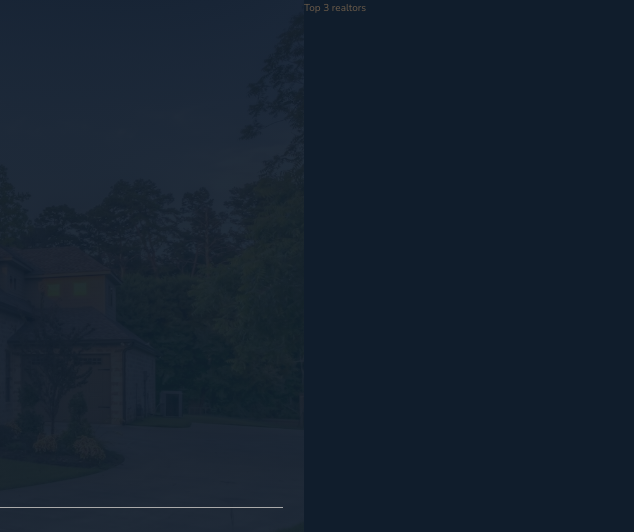
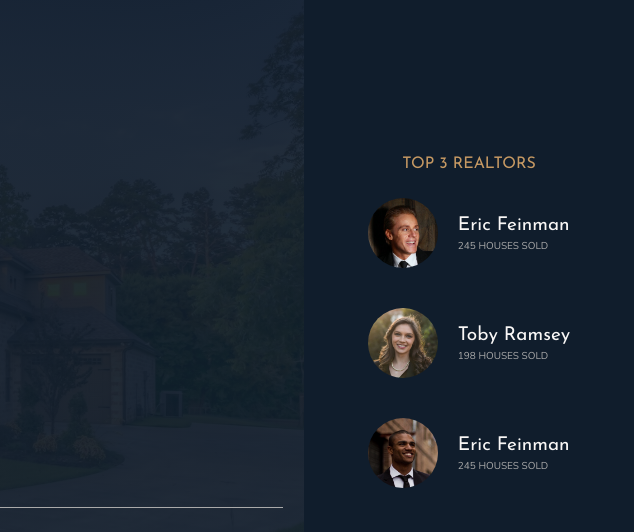
Before and after one commit to marichka-offen/CSS-project-3, a website: page index.html in a window 1280 px wide. Shown: the top 532 px of the page, 646-1280 px from the left. Drawn offline with nearby package versions, Linux system fonts and the light colour scheme.

Commit message:
Work on realtors section: Layout section using grid.

```diff
--- a/index.html
+++ b/index.html
@@ -34,7 +34,26 @@
     </header>
 
     <div class="realtors">
-      Top 3 realtors
+      <h3 class="heading-3">Top 3 realtors</h3>
+      <div class="realtors__list">
+          <img src="img/realtor-1.jpeg" alt="Realtor 1" class="realtors__image">
+          <div class="realtors__detailes">
+              <h4 class="heading-4 heading-4--light">Eric Feinman</h4>
+              <p class="realtors__sold">245 houses sold</p>
+          </div>
+
+          <img src="img/realtor-2.jpeg" alt="Realtor 2" class="realtors__image">
+          <div class="realtors__detailes">
+            <h4 class="heading-4 heading-4--light">Toby Ramsey</h4>
+            <p class="realtors__sold">198 houses sold</p>
+        </div>
+
+          <img src="img/realtor-3.jpeg" alt="Realtor 3" class="realtors__image">
+          <div class="realtors__detailes">
+            <h4 class="heading-4 heading-4--light">Eric Feinman</h4>
+            <p class="realtors__sold">245 houses sold</p>
+        </div>
+      </div>
     </div>
 
     <section class="features">
--- a/sass/_realtors.scss
+++ b/sass/_realtors.scss
@@ -1,4 +1,30 @@
 .realtors {
   background-color: $color-secondary;
   grid-column: col-start 7 / full-end;
+  padding: 3rem;
+  display: grid;
+  align-content: center;
+  justify-content: center;
+  grid-row-gap: 2rem;
+  justify-items: center;
+
+  &__list {
+    display: grid;
+    grid-template-columns: min-content max-content;
+    grid-column-gap: 2rem;
+    grid-row-gap: 5vh;
+    align-items: center;
+  }
+
+  &__image {
+    width: 7rem;
+    border-radius: 50%;
+    display: block;
+  }
+
+  &__sold {
+    text-transform: uppercase;
+    color: $color-grey-light-2;
+    margin-top: -3px;
+  }
 }
```
Also changed, not shown: css/style.css.
